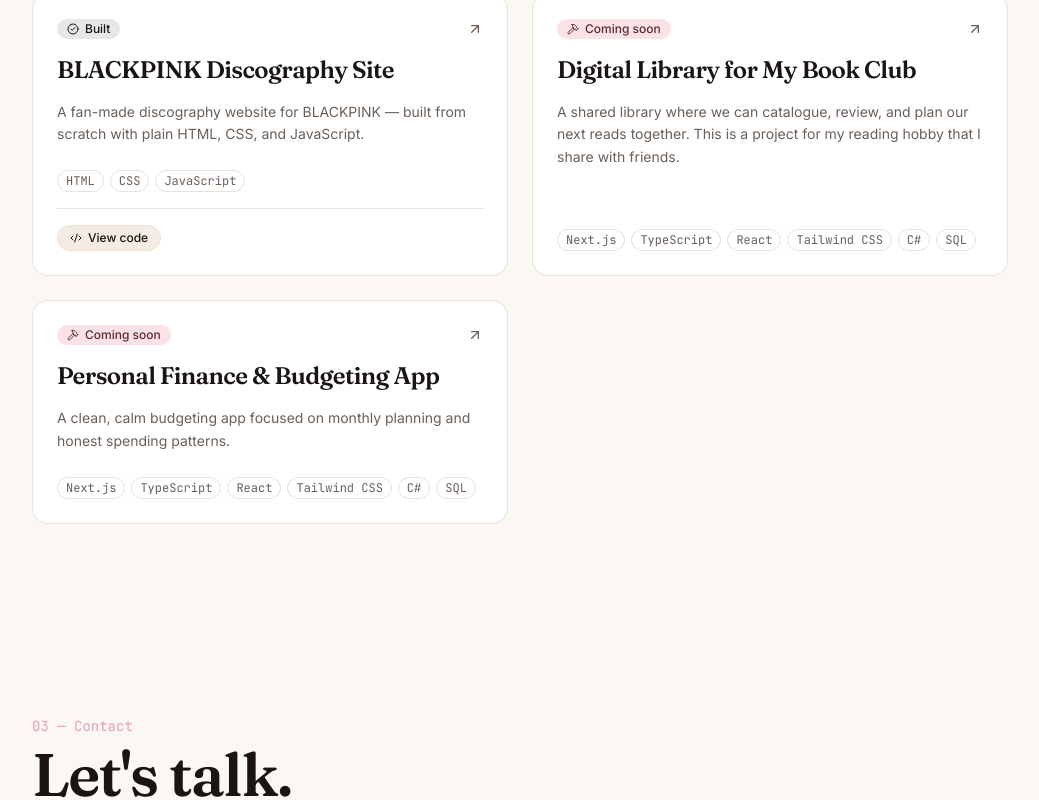
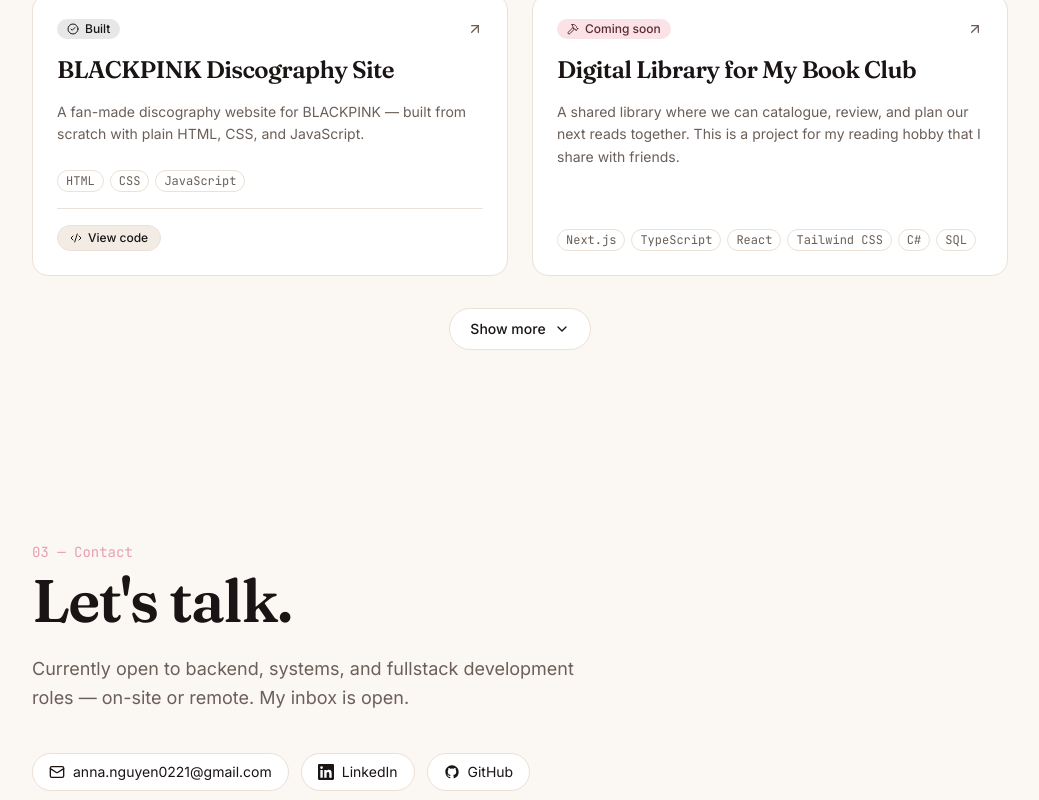
Before and after one commit to Minhya/Minhya.github.io, a Next.js app: page / in a window 1280 px wide. Shown: the part 2168-2968 px from the top of the page, without its empty margins (120-1159 px from the left). Built offline with nearby package versions, Linux system fonts and the light colour scheme.

Commit message:
Editing files

```diff
--- a/src/components/Projects.tsx
+++ b/src/components/Projects.tsx
@@ -1,10 +1,19 @@
 "use client";
 
+import { useState } from "react";
 import { motion } from "framer-motion";
+import { ChevronDown, ChevronUp } from "lucide-react";
 import { projects } from "@/content/projects";
 import { ProjectCard } from "./ProjectCard";
 
+const INITIAL_COUNT = 4;
+
 export function Projects() {
+  const [expanded, setExpanded] = useState(false);
+
+  const visible = expanded ? projects : projects.slice(0, INITIAL_COUNT);
+  const hasMore = projects.length > INITIAL_COUNT;
+
   return (
     <section id="projects" className="mx-auto max-w-5xl px-6 py-24">
       <motion.p
@@ -31,10 +40,26 @@
       </div>
 
       <div className="mt-12 grid gap-6 sm:grid-cols-2">
-        {projects.map((project, i) => (
+        {visible.map((project, i) => (
           <ProjectCard key={project.slug} project={project} index={i} />
         ))}
       </div>
+
+      {hasMore && (
+        <div className="mt-8 flex justify-center">
+          <button
+            type="button"
+            onClick={() => setExpanded((prev) => !prev)}
+            className="inline-flex items-center gap-2 rounded-full border border-border bg-surface px-5 py-2.5 text-sm font-medium transition-colors hover:border-accent-strong hover:bg-surface-muted"
+          >
+            {expanded ? (
+              <>Show less <ChevronUp className="h-4 w-4" /></>
+            ) : (
+              <>Show more <ChevronDown className="h-4 w-4" /></>
+            )}
+          </button>
+        </div>
+      )}
     </section>
   );
 }
```
